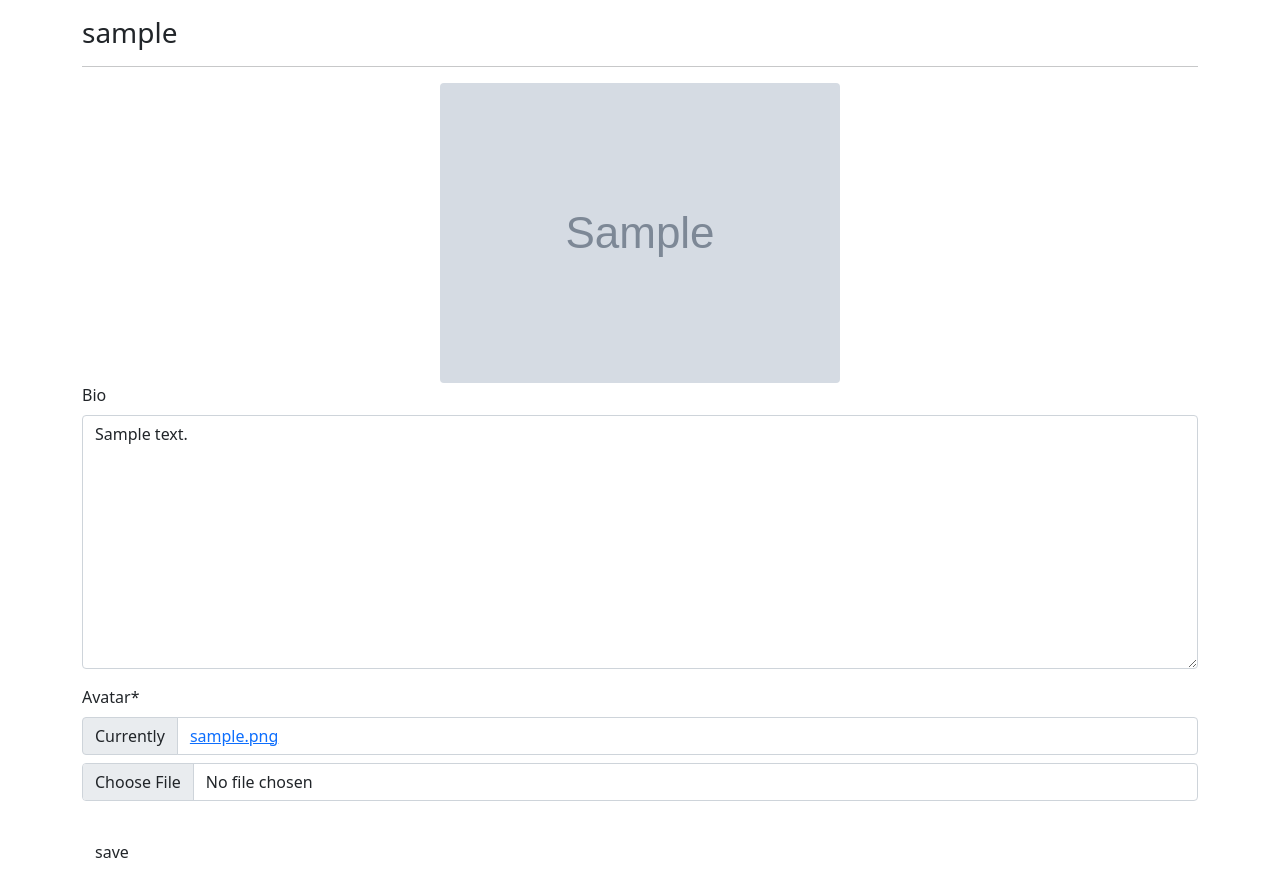
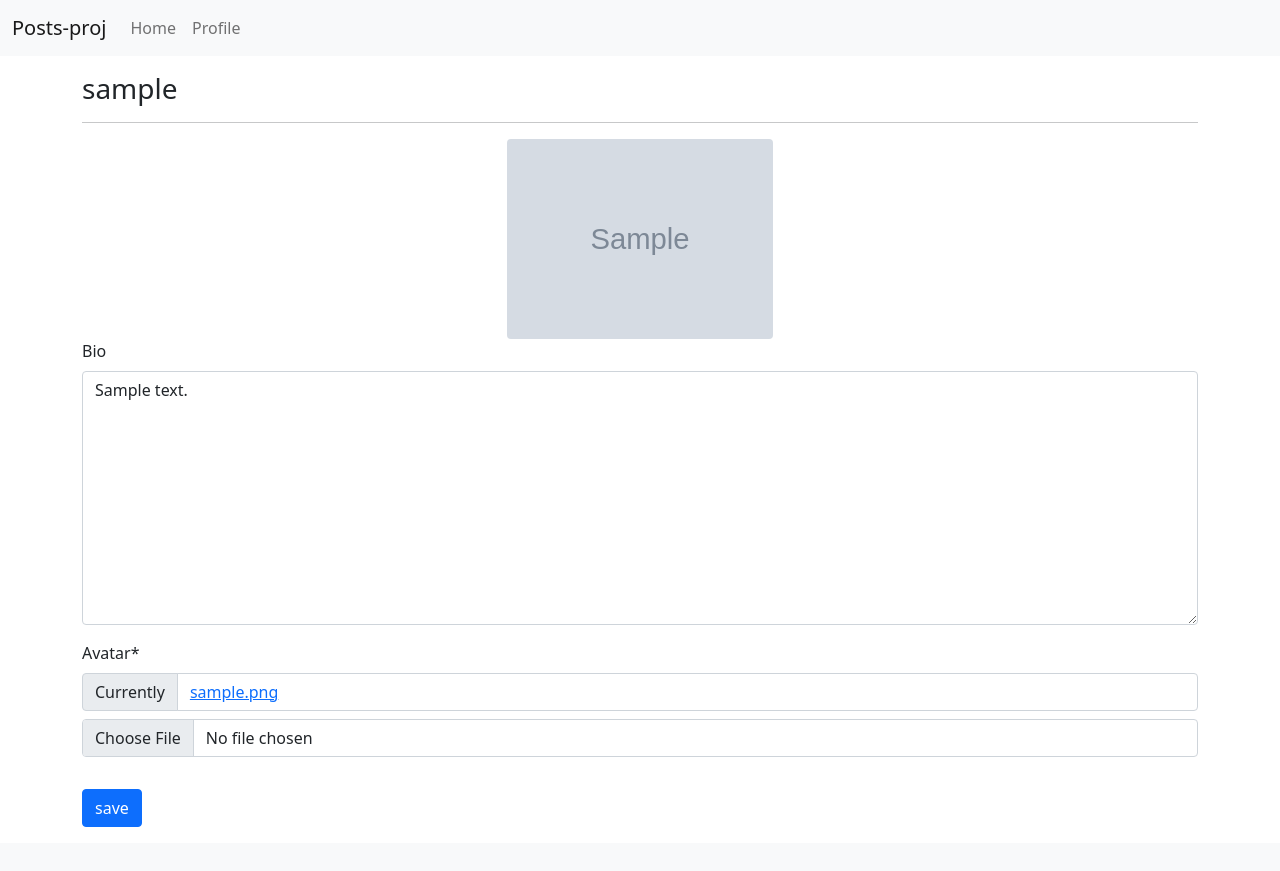
Before and after one commit to ygmzsz/A4_NAD, a Django app: page /profiles/my/ in a window 1280 px wide. After the commit the page ends 827 px from the top, so only its background shows below. Run offline with Django 5.2, Linux system fonts and the light colour scheme; a user stored in the database is signed in; tables that the repository leaves empty hold one stand-in row (values such as "Sample post"); grey boxes marked "Sample" are stand-in pictures; some libraries are stand-ins or nearby versions.

Commit message:
Officially Completeed the course, finialized profiles and quality of life changes, also added the required login, and security.

```diff
--- a/dj_ajax/src/posts/templates/posts/main.html
+++ b/dj_ajax/src/posts/templates/posts/main.html
@@ -23,7 +23,7 @@ posts
           <button type="button"  class="btn-close add-modal-close" data-bs-dismiss="modal" aria-label="Close"></button>
         </div>
         <div class="modal-body">
-            <form method="POST" action="" id="post-form">
+            <form method="POST" action="" id="post-form" autocomplete="off">
                 {% csrf_token %}
                 {{form|crispy}}
               <div class="modal-footer">
--- a/dj_ajax/src/posts_proj/settings.py
+++ b/dj_ajax/src/posts_proj/settings.py
@@ -46,6 +46,8 @@ INSTALLED_APPS = [
 ]
 
 CRISPY_TEMPLATE_PACK = 'bootstrap4'
+
+LOGIN_URL = '/admin/'
 
 MIDDLEWARE = [
     'django.middleware.security.SecurityMiddleware',
--- a/dj_ajax/src/profiles/static/main.js
+++ /dev/null
@@ -1 +0,0 @@
-console.log("Hello Profiles")
--- /dev/null
+++ b/dj_ajax/src/profiles/static/profiles/main.js
@@ -0,0 +1,39 @@
+console.log("Hello Profiles")
+
+const avatarBox = document.getElementById('avatar-box')
+const alertBox = document.getElementById('alert-box')
+const profileForm = document.getElementById('profile-form')
+const csrf = document.getElementsByName('csrfmiddlewaretoken')
+
+const bioInput = document.getElementById('id_bio')
+const avatarInput = document.getElementById('id_avatar')
+
+profileForm.addEventListener('submit', e=>{
+    e.preventDefault()
+
+    const formData= new FormData()
+    formData.append('csrfmiddlewaretoken', csrf[0].value)
+    formData.append('bio', bioInput.value)
+    formData.append('avatar', avatarInput.files[0])
+
+    $.ajax({
+        type: 'POST',
+        url: '',
+        enctype: 'multipart/form-data',
+        data: formData,
+        success: function(response){
+            console.log(response)
+            avatarBox.innerHTML = `
+                <img src="${response.avatar}" class="rounded" height="200px" width="auto" alt="${response.user}">
+            `
+            bioInput.value = response.bio
+            handleAlerts('success', 'your profile has been updated!')
+        },
+        error: function(error){
+            console.log(error)
+        },
+        processData: false,
+        contentType: false,
+        cache: false,
+    })
+})
--- a/dj_ajax/src/profiles/templates/profiles/main.html
+++ b/dj_ajax/src/profiles/templates/profiles/main.html
@@ -16,11 +16,11 @@ my profile
 <h3>{{obj.user}}</h3>
 <hr>
 <div class="text-center" id="avatar-box">
-    <img src="{{obj.avatar.url}}" class="rounded" height="" height="200px" width="auto" alt="{{obj.user.username}}">
+    <img src="{{obj.avatar.url}}" class="rounded" height="200px" width="auto" alt="{{obj.user.username}}">
 </div>
 <form id="profile-form">
     {% csrf_token %}
     {{form|crispy}}
-    <button type="submit" class="btn btn primary mt-3">save</button>
+    <button type="submit" class="btn btn-primary mt-3">save</button>
 </form>
 {% endblock content %}
--- a/dj_ajax/src/profiles/views.py
+++ b/dj_ajax/src/profiles/views.py
@@ -2,8 +2,10 @@ from django.shortcuts import render
 from .models import Profile
 from .forms import ProfileForm
 from django.http import JsonResponse
+from django.contrib.auth.decorators import login_required
 # Create your views here.
 
+@login_required
 def my_profile_view(request):
     obj = Profile.objects.get(user=request.user)
     form = ProfileForm(request.POST or None, request.FILES or None, instance=obj)
--- a/dj_ajax/src/templates/base.html
+++ b/dj_ajax/src/templates/base.html
@@ -22,7 +22,6 @@
     <!-- Custom js -->
     <script src="{% static 'functions.js' %}" defer></script>
 
-
     {% block scripts %}
     {% endblock scripts %}
 
@@ -30,7 +29,7 @@
   </head>
   <body>
     {% include "navbar.html" %}
-    <div class="container mt-3">
+    <div class="container mt-3 mb-3">
         {% block content %}
         {% endblock content %}
     </div>
--- a/dj_ajax/src/templates/navbar.html
+++ b/dj_ajax/src/templates/navbar.html
@@ -0,0 +1,21 @@
+{% url 'posts:main-board' as path_to_home %}
+{% url 'profiles:my-profile' as path_to_my_profile %}
+
+<nav class="navbar navbar-expand-lg navbar-light bg-light">
+  <div class="container-fluid">
+    <a class="navbar-brand" href="{{path_to_home}}">Posts-proj</a>
+    <button class="navbar-toggler" type="button" data-bs-toggle="collapse">
+      <span class="navbar-toggler-icon"></span>
+    </button>
+    <div class="collapse navbar-collapse" id="navbarNav">
+      <ul class="navbar-nav">
+        <li class="nav-item">
+            <a class="nav-link {% if request.path == path_to_home %}active{% endif %}" href="{{path_to_home}}">Home</a>
+        </li>
+        <li class="nav-item">
+            <a class="nav-link" href="{% url 'profiles:my-profile' %}">Profile</a>
+        </li>
+      </ul>
+    </div>
+  </div>
+</nav>
```
Also changed, not shown: dj_ajax/src/posts/utils.py (added, +18 -0 lines), dj_ajax/src/posts/views.py (+30 -11 lines).
